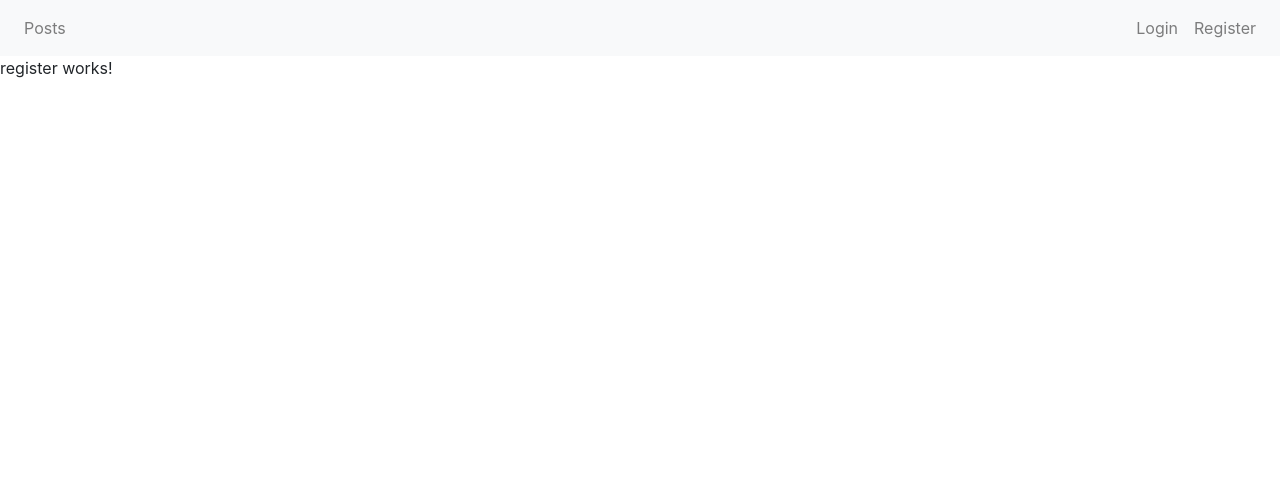
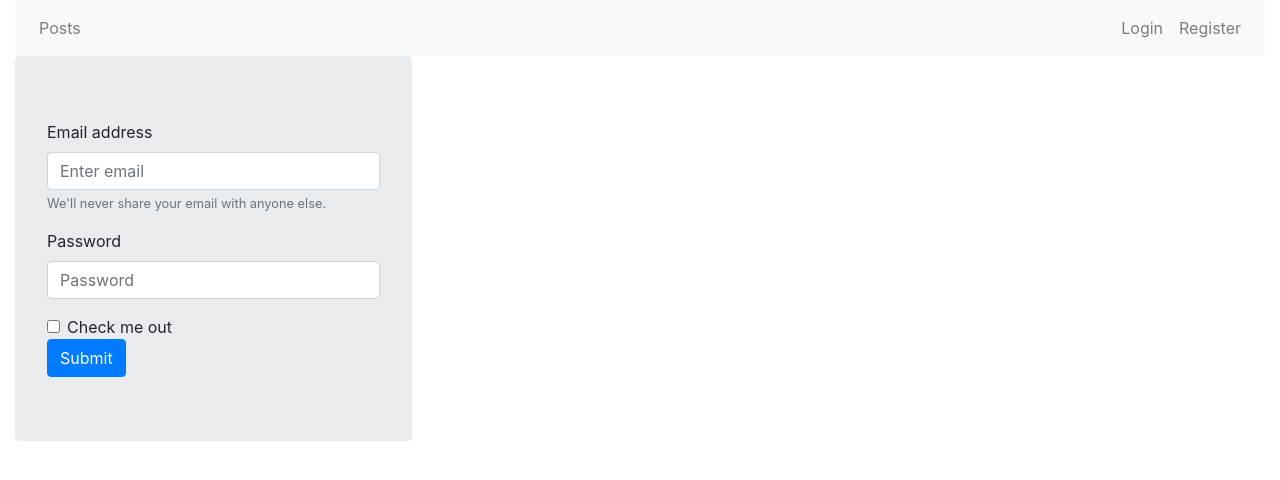
Before and after one commit to dmarkov00/blog_client, an Angular app: page /register in a window 1280 px wide. Shown: the top 480 px of the page. Built offline with nearby package versions, Linux system fonts and the light colour scheme.

Commit message:
added register form

```diff
--- a/src/app/app.component.html
+++ b/src/app/app.component.html
@@ -1,2 +1,4 @@
-<app-nav-bar></app-nav-bar>
-<router-outlet></router-outlet>
+<div class="container-fluid">
+  <app-nav-bar></app-nav-bar>
+  <router-outlet></router-outlet>
+</div>
--- a/src/app/components/register/register.component.html
+++ b/src/app/components/register/register.component.html
@@ -1,3 +1,23 @@
-<p>
-  register works!
-</p>
+<div class="row">
+  <div class="col-4">
+    <div class="jumbotron">
+      <form>
+        <div class="form-group">
+          <label for="exampleInputEmail1">Email address</label>
+          <input type="email" class="form-control" id="exampleInputEmail1" aria-describedby="emailHelp"
+                 placeholder="Enter email">
+          <small id="emailHelp" class="form-text text-muted">We'll never share your email with anyone else.</small>
+        </div>
+        <div class="form-group">
+          <label for="exampleInputPassword1">Password</label>
+          <input type="password" class="form-control" id="exampleInputPassword1" placeholder="Password">
+        </div>
+        <div class="form-check">
+          <input type="checkbox" class="form-check-input" id="exampleCheck1">
+          <label class="form-check-label" for="exampleCheck1">Check me out</label>
+        </div>
+        <button type="submit" class="btn btn-primary">Submit</button>
+      </form>
+    </div>
+  </div>
+</div>
```
